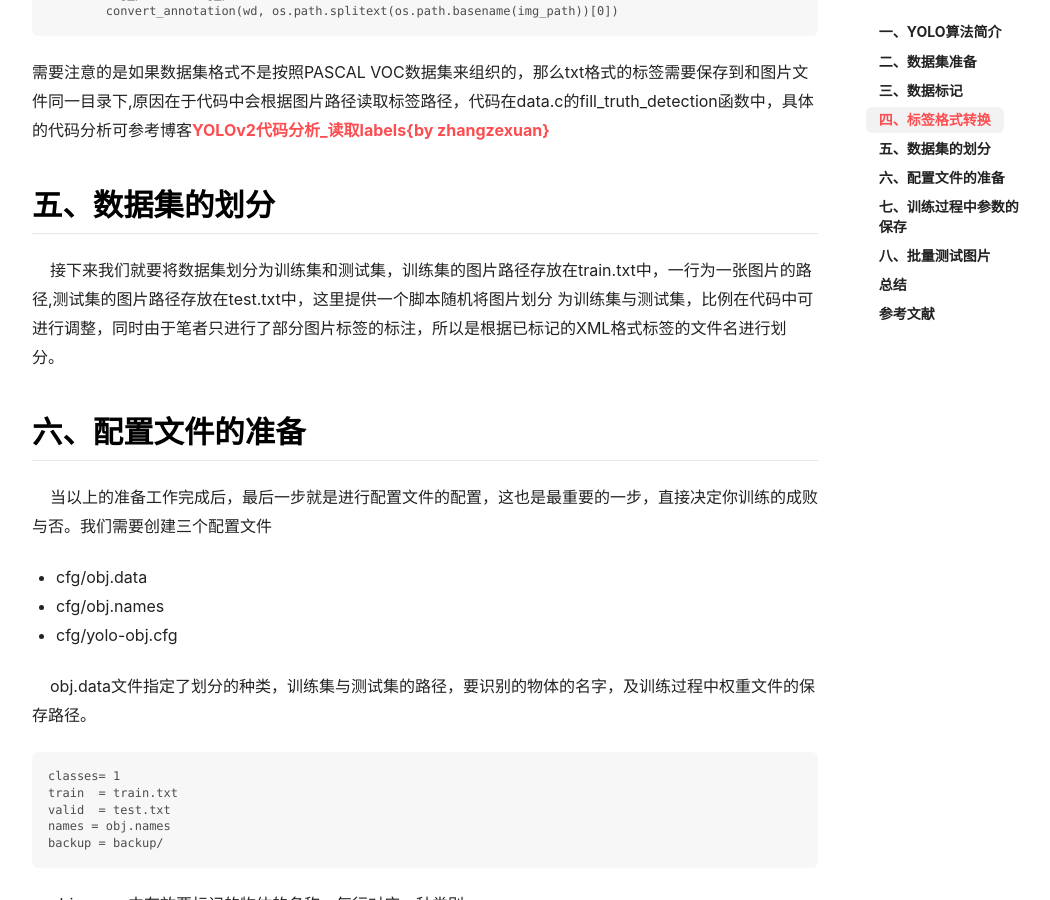
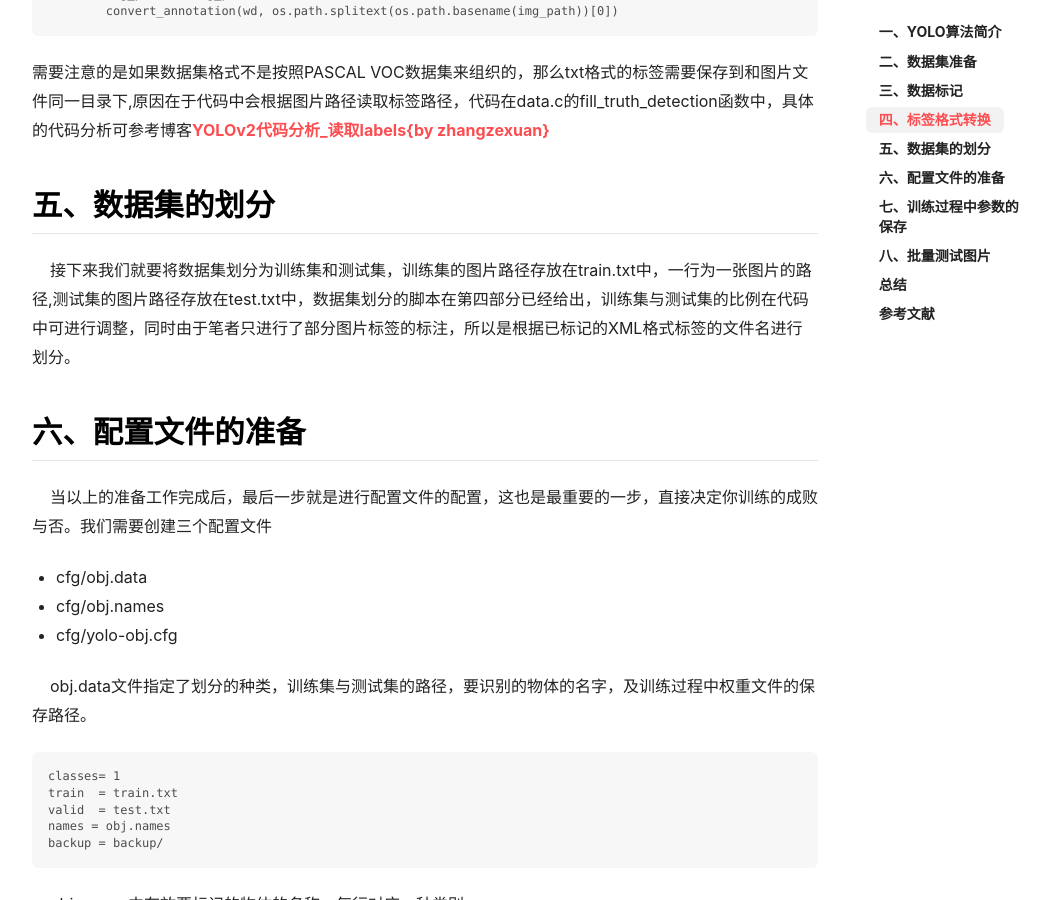
Before and after one commit to WingsGo/WingsGo.github.io, a Jekyll site: the page built from _posts/2018-11-29-Train-Your-Own-Data-For-YOLOv3.md, in a window 1280 px wide and 900 px high, scrolled down 2958 px. Shown: the whole window, without its empty margins (105-1155 px from the left). Built offline with Jekyll 4.4.1, drawn with Linux system fonts in a browser that asks for light colours; nearby versions of some CDN libraries; comment, search, counter and statistics services are not loaded.

Commit message:
fix post statement bug

```diff
--- a/_posts/2018-11-29-Train-Your-Own-Data-For-YOLOv3.md
+++ b/_posts/2018-11-29-Train-Your-Own-Data-For-YOLOv3.md
@@ -126,8 +126,7 @@ tags:
 需要注意的是如果数据集格式不是按照PASCAL VOC数据集来组织的，那么txt格式的标签需要保存到和图片文件同一目录下,原因在于代码中会根据图片路径读取标签路径，代码在data.c的fill_truth_detection函数中，具体的代码分析可参考博客[YOLOv2代码分析_读取labels{by zhangzexuan}](https://blog.csdn.net/xuan_xuan_/article/details/78269123)
 
 ## 五、数据集的划分
-&nbsp;&nbsp;&nbsp;&nbsp;接下来我们就要将数据集划分为训练集和测试集，训练集的图片路径存放在train.txt中，一行为一张图片的路径,测试集的图片路径存放在test.txt中，这里提供一个脚本随机将图片划分
-为训练集与测试集，比例在代码中可进行调整，同时由于笔者只进行了部分图片标签的标注，所以是根据已标记的XML格式标签的文件名进行划分。
+&nbsp;&nbsp;&nbsp;&nbsp;接下来我们就要将数据集划分为训练集和测试集，训练集的图片路径存放在train.txt中，一行为一张图片的路径,测试集的图片路径存放在test.txt中，数据集划分的脚本在第四部分已经给出，训练集与测试集的比例在代码中可进行调整，同时由于笔者只进行了部分图片标签的标注，所以是根据已标记的XML格式标签的文件名进行划分。
 
 ## 六、配置文件的准备
 &nbsp;&nbsp;&nbsp;&nbsp;当以上的准备工作完成后，最后一步就是进行配置文件的配置，这也是最重要的一步，直接决定你训练的成败与否。我们需要创建三个配置文件
```
